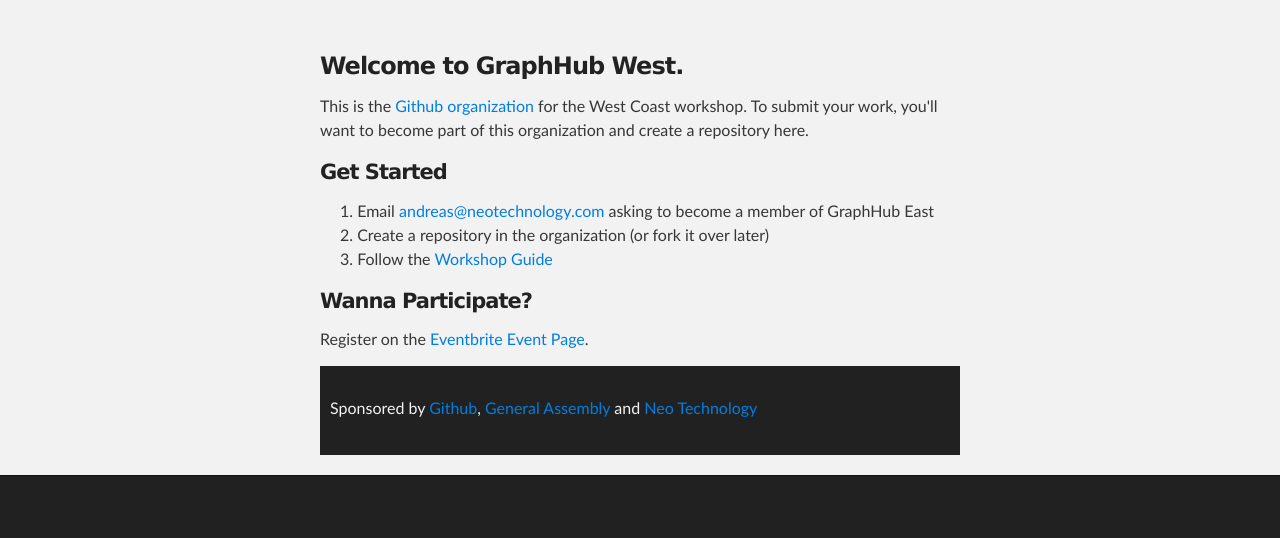
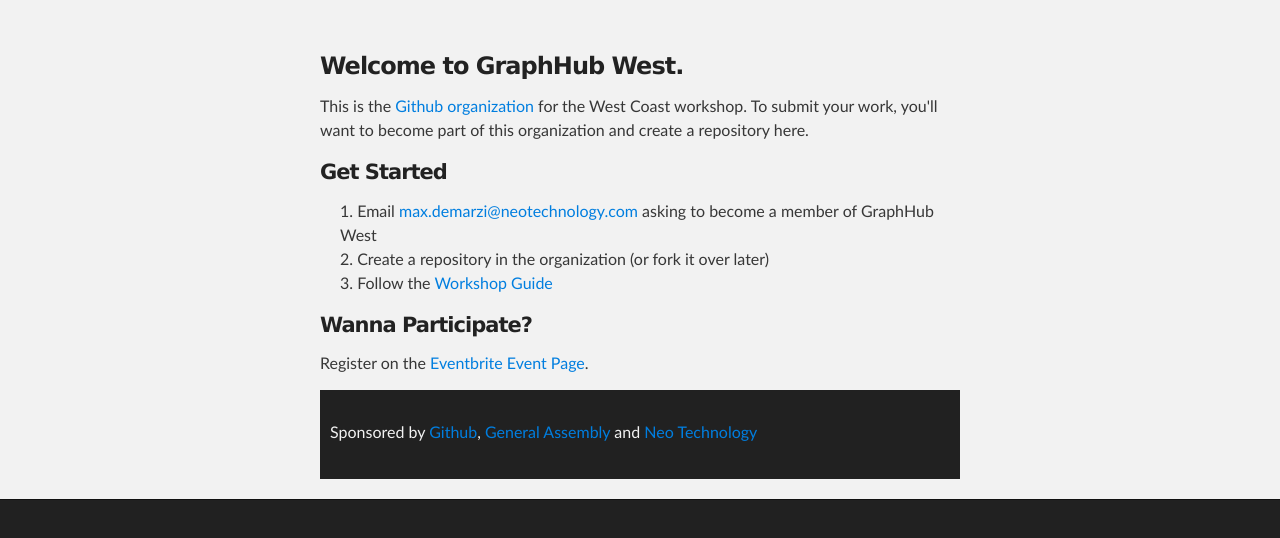
Before and after one commit to graphhub-west/graphhub-west.github.com, a plain HTML site: page index.html in a window 1280 px wide. Shown: the part 212-750 px from the top of the page. Drawn offline with Linux system fonts and the light colour scheme.

Commit message:
updated contact email to send to Max

```diff
--- a/index.html
+++ b/index.html
@@ -34,7 +34,7 @@
 
 <h4>Get Started</h4>
 <ol>
-  <li>Email <a href="mailto:andreas@neotechnology.com">andreas@neotechnology.com</a> asking to become a member of GraphHub East</li>
+  <li>Email <a href="mailto:max.demarzi@neotechnology.com">max.demarzi@neotechnology.com</a> asking to become a member of GraphHub West</li>
   <li>Create a repository in the organization (or fork it over later)</li>
   <li>Follow the <a href="http://graphhub-east.github.com/graph-github/">Workshop Guide</a></li>
 </ol>
```
